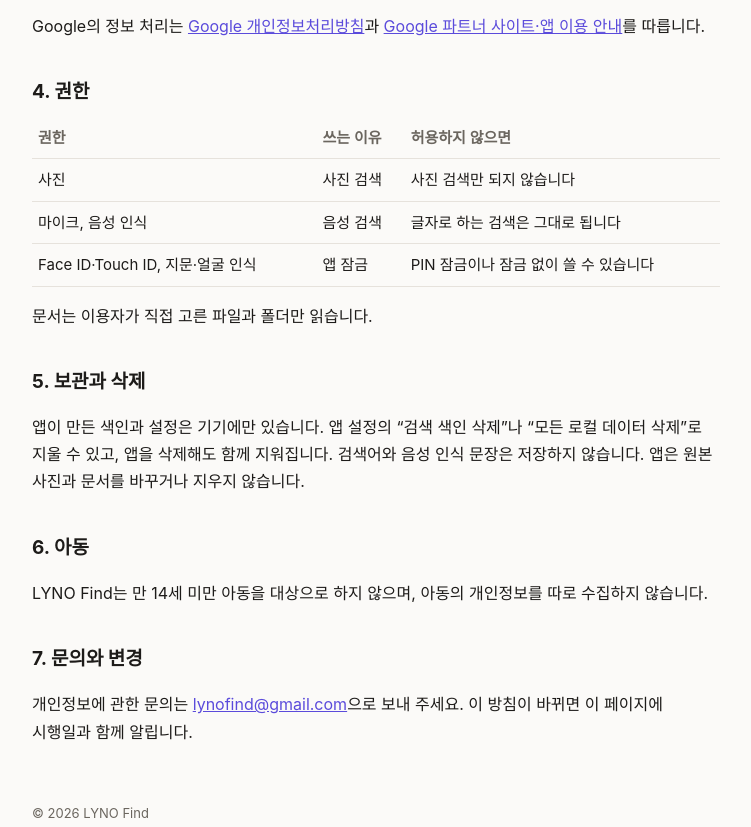
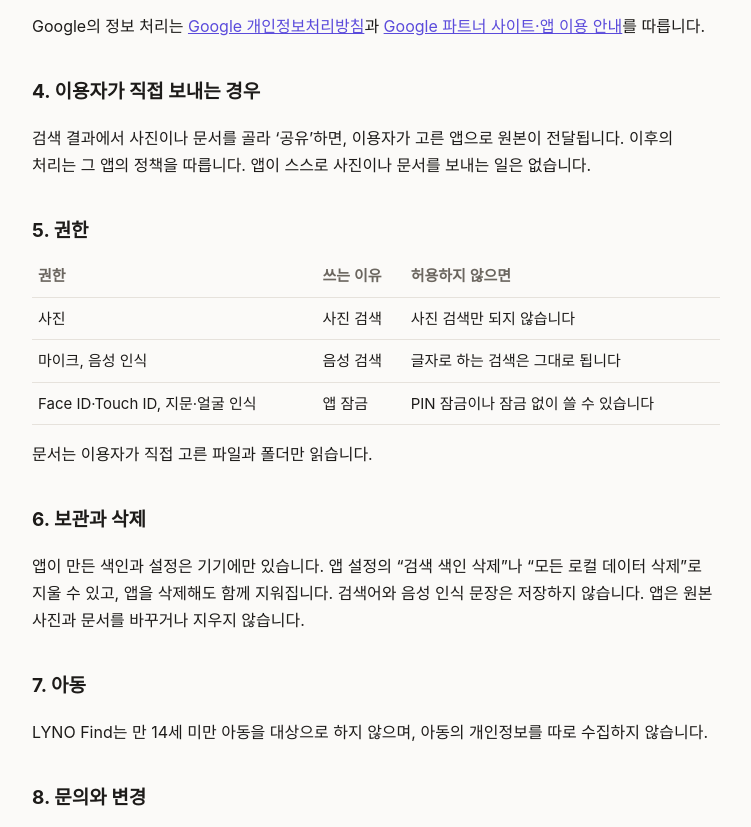
Before and after one commit to lynofind/lynofind.github.io, a plain HTML site: page privacy.html in a window 1280 px wide. Shown: the part 1297-2124 px from the top of the page, without its empty margins (264-1015 px from the left). Drawn offline with Linux system fonts and the light colour scheme.

Commit message:
Privacy: restore the sharing section

```diff
--- a/privacy.html
+++ b/privacy.html
@@ -44,7 +44,10 @@
 <p>LYNO Find는 맞춤 광고를 쓰지 않습니다. 광고 요청에는 사진, 문서, 사진 속 글자, 검색어, 음성을 넣지 않습니다. 동의가 필요한 지역에서는 광고를 처음 보여 주기 전에 Google의 동의 화면이 나오며, 동의 내용은 앱 설정의 “광고 개인정보 설정”에서 언제든 바꿀 수 있습니다. 광고를 불러오지 못해도 검색은 그대로 됩니다.</p>
 <p>Google의 정보 처리는 <a href="https://policies.google.com/privacy">Google 개인정보처리방침</a>과 <a href="https://policies.google.com/technologies/partner-sites">Google 파트너 사이트·앱 이용 안내</a>를 따릅니다.</p>
 
-<h2>4. 권한</h2>
+<h2>4. 이용자가 직접 보내는 경우</h2>
+<p>검색 결과에서 사진이나 문서를 골라 ‘공유’하면, 이용자가 고른 앱으로 원본이 전달됩니다. 이후의 처리는 그 앱의 정책을 따릅니다. 앱이 스스로 사진이나 문서를 보내는 일은 없습니다.</p>
+
+<h2>5. 권한</h2>
 <table>
 <thead><tr><th>권한</th><th>쓰는 이유</th><th>허용하지 않으면</th></tr></thead>
 <tbody>
@@ -55,13 +58,13 @@
 </table>
 <p>문서는 이용자가 직접 고른 파일과 폴더만 읽습니다.</p>
 
-<h2>5. 보관과 삭제</h2>
+<h2>6. 보관과 삭제</h2>
 <p>앱이 만든 색인과 설정은 기기에만 있습니다. 앱 설정의 “검색 색인 삭제”나 “모든 로컬 데이터 삭제”로 지울 수 있고, 앱을 삭제해도 함께 지워집니다. 검색어와 음성 인식 문장은 저장하지 않습니다. 앱은 원본 사진과 문서를 바꾸거나 지우지 않습니다.</p>
 
-<h2>6. 아동</h2>
+<h2>7. 아동</h2>
 <p>LYNO Find는 만 14세 미만 아동을 대상으로 하지 않으며, 아동의 개인정보를 따로 수집하지 않습니다.</p>
 
-<h2>7. 문의와 변경</h2>
+<h2>8. 문의와 변경</h2>
 <p>개인정보에 관한 문의는 <a href="mailto:lynofind@gmail.com">lynofind@gmail.com</a>으로 보내 주세요. 이 방침이 바뀌면 이 페이지에 시행일과 함께 알립니다.</p>
 
 <footer>© 2026 LYNO Find</footer>
```
